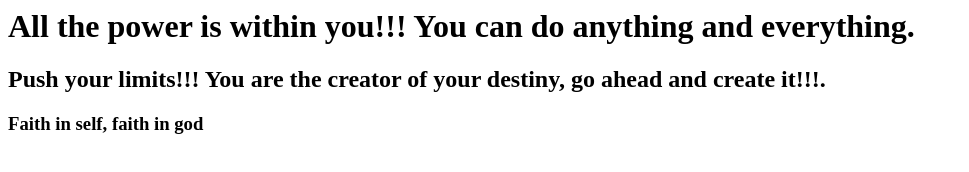
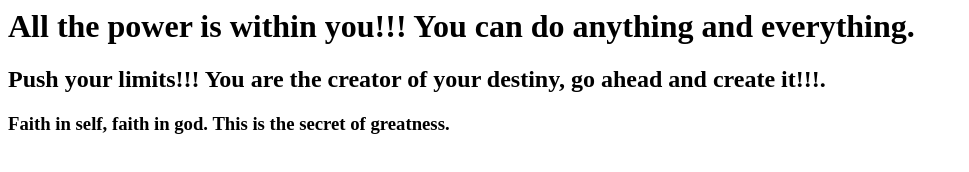
Before and after one commit to nnagwek/GitDemo, a plain HTML site: page index.html in a window 1280 px wide. Shown: the whole page, without its empty margins (0-969 px from the left). Drawn offline with Linux system fonts and the light colour scheme.

Commit message:
Update index.html
Updated the 3rd quote

```diff
--- a/index.html
+++ b/index.html
@@ -2,6 +2,6 @@
 	<body>
 	  <h1> All the power is within you!!! You can do anything and everything. </h1>
 	  <h2> Push your limits!!!  You are the creator of  your destiny, go ahead and create it!!!.</h2>
-	  <h3> Faith in self, faith in god </h3>
+	  <h3> Faith in self, faith in god. This is the secret of greatness. </h3>
 	</body>
 </html>
```
